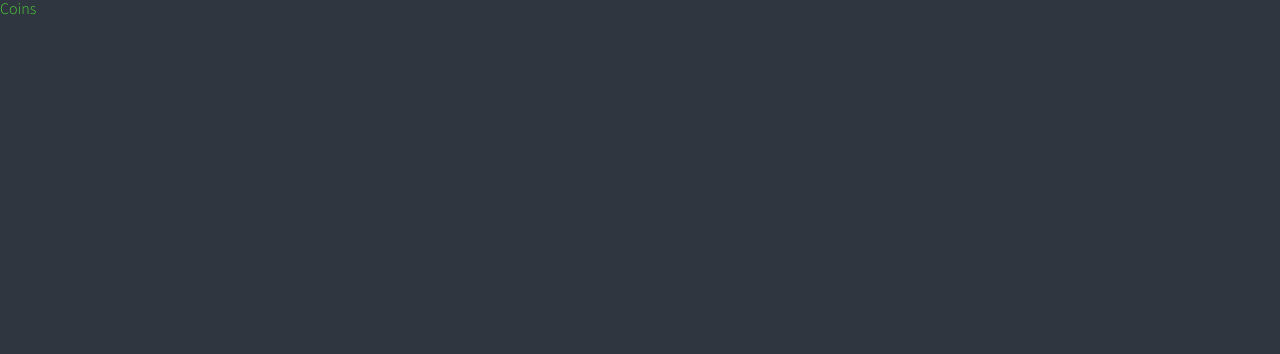
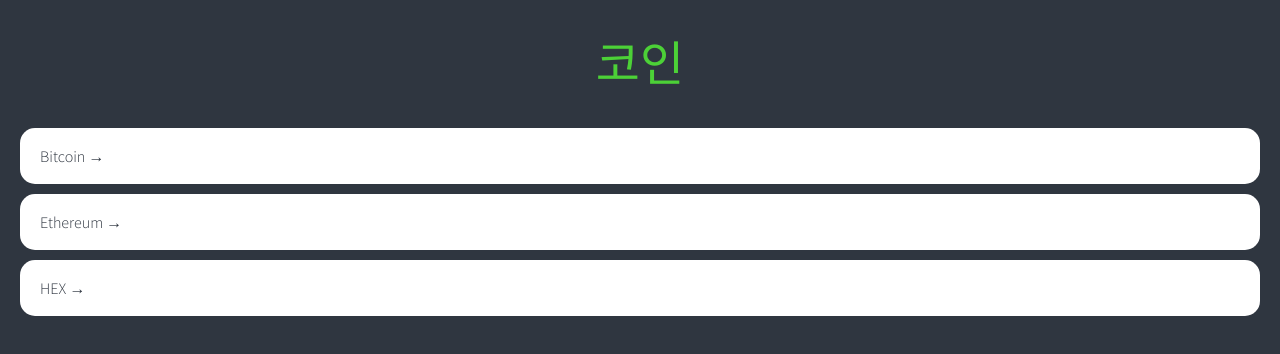
Before and after one commit to soo7989/react-masterclass, a React (Create React App) app: page / in a window 1280 px wide. Shown: the top 354 px of the page. Built offline with nearby package versions, Linux system fonts and the light colour scheme.

Commit message:
#4.2 Home part one

```diff
--- a/src/App.tsx
+++ b/src/App.tsx
@@ -33,6 +33,9 @@
   }
   body {
     line-height: 1;
+    font-family: 'Source Sans Pro', sans-serif;
+    background-color:${props => props.theme.bgColor};
+    color:${props => props.theme.textColor};
   }
   menu, ol, ul {
     list-style: none;
@@ -52,13 +55,9 @@
   * {
     box-sizing: border-box;
   }
-  body {
-    font-family: 'Source Sans Pro', sans-serif;
-    background-color:${props => props.theme.bgColor};
-    color:${props => props.theme.textColor}
-  }
   a {
     text-decoration:none;
+    color: inherit;
   }
 `;
 
--- a/src/routes/Coins.tsx
+++ b/src/routes/Coins.tsx
@@ -1,10 +1,86 @@
 import styled from "styled-components";
+import {Link} from "react-router-dom";
 
+// 스타일
+const Container = styled.section`
+  padding: 0 20px;
+`;
+const Header = styled.header`
+  height: 16vh;
+  display: flex;
+  justify-content: center;
+  align-items: center;
+`;
 const Title = styled.h1`
+  font-size: 48px;
   color: ${props => props.theme.accentColor};
-`
+`;
+const CoinList = styled.ul``;
+const Coin = styled.li`
+  background: white;
+  color: ${props => props.theme.bgColor};
+  border-radius: 15px;
+  margin-bottom: 10px;
+
+  a {
+    padding: 20px;
+    transition: color 0.2s ease-in;
+    display: block;
+  }
+
+  &:hover {
+    a {
+      color: ${(props) => props.theme.accentColor};
+    }
+  }
+`;
+
+// 기능
+const coins = [
+  {
+    id: "btc-bitcoin",
+    name: "Bitcoin",
+    symbol: "BTC",
+    rank: 1,
+    is_new: false,
+    is_active: true,
+    type: "coin",
+  },
+  {
+    id: "eth-ethereum",
+    name: "Ethereum",
+    symbol: "ETH",
+    rank: 2,
+    is_new: false,
+    is_active: true,
+    type: "coin",
+  },
+  {
+    id: "hex-hex",
+    name: "HEX",
+    symbol: "HEX",
+    rank: 3,
+    is_new: false,
+    is_active: true,
+    type: "token",
+  },
+];
 
 function Coins() {
-  return <Title>Coins</Title>
+  return (
+    <Container>
+      <Header>
+        <Title>코인</Title>
+      </Header>
+      <CoinList>
+        {coins.map(coin => (
+          <Coin key={coin.id}>
+            <Link to={`/${coin.id}`}>{coin.name} &rarr;</Link>
+          </Coin>
+        ))}
+      </CoinList>
+    </Container>
+  )
 }
+
 export default Coins;
```
